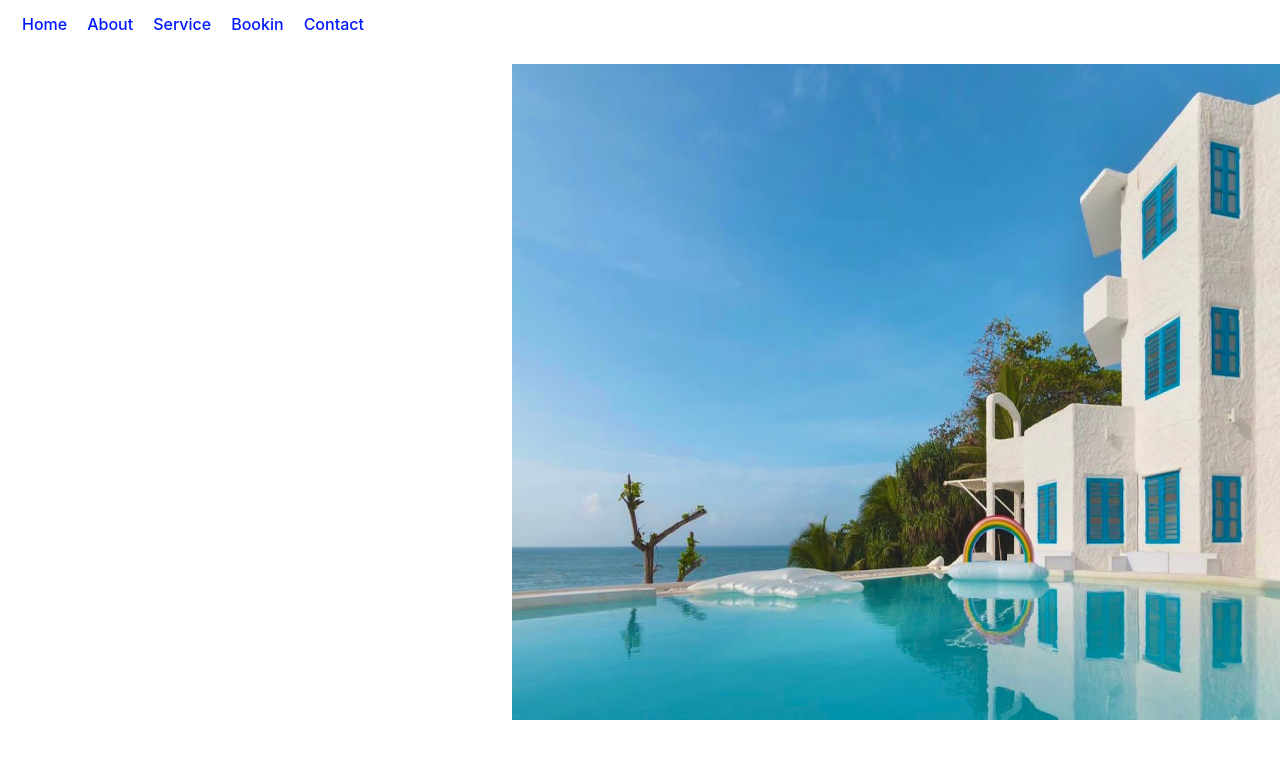
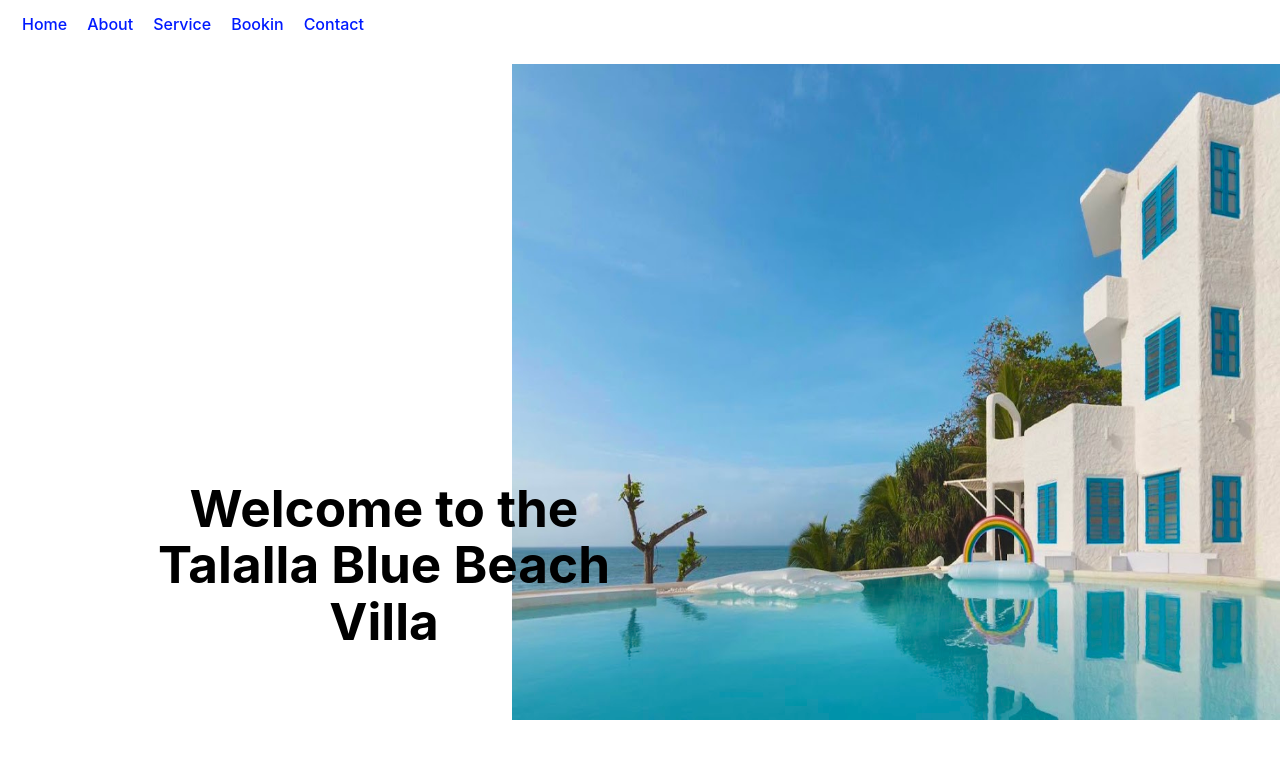
Before and after one commit to DonShanilka/Talalla-Blue-Beach-Villa, a React (Vite) app: page / in a window 1280 px wide. Shown: the top 758 px of the page. Built offline with nearby package versions, Linux system fonts and the light colour scheme; a web font is replaced by a local one.

Commit message:
update home page css

```diff
--- a/src/pages/home/Home.jsx
+++ b/src/pages/home/Home.jsx
@@ -9,7 +9,9 @@ const Home = () => {
                 <div className='image-section'>
                     <img className='homePage-main-image' src="src\assets\HomePageImage\bluebeachvilla.JPG" alt="" />
                 </div>
-                <div id="main-white-rect"></div>
+                <div className='details-section'>
+                    <h1>Welcome to the<br /> Talalla Blue Beach Villa </h1>
+                </div>
             </div>
         </>
     )
--- a/src/pages/home/home.css
+++ b/src/pages/home/home.css
@@ -14,7 +14,7 @@
     top: 8%;
     left: 40%;
     background-color: blue;
-    z-index: 10;
+    z-index: 5;
 }
 
 .homePage-main-image {
@@ -23,3 +23,19 @@
     height: 100%;
     left: 0%;
 }
+
+.details-section {
+    /* background-color: white; */
+    position: absolute;
+    width: 40%;
+    top: 60%;
+    height: 25%;
+    left: 10%;
+    z-index: 10;
+}
+
+.details-section>h1 {
+    position: absolute;
+    color: black;
+    z-index: 10;
+}
```
